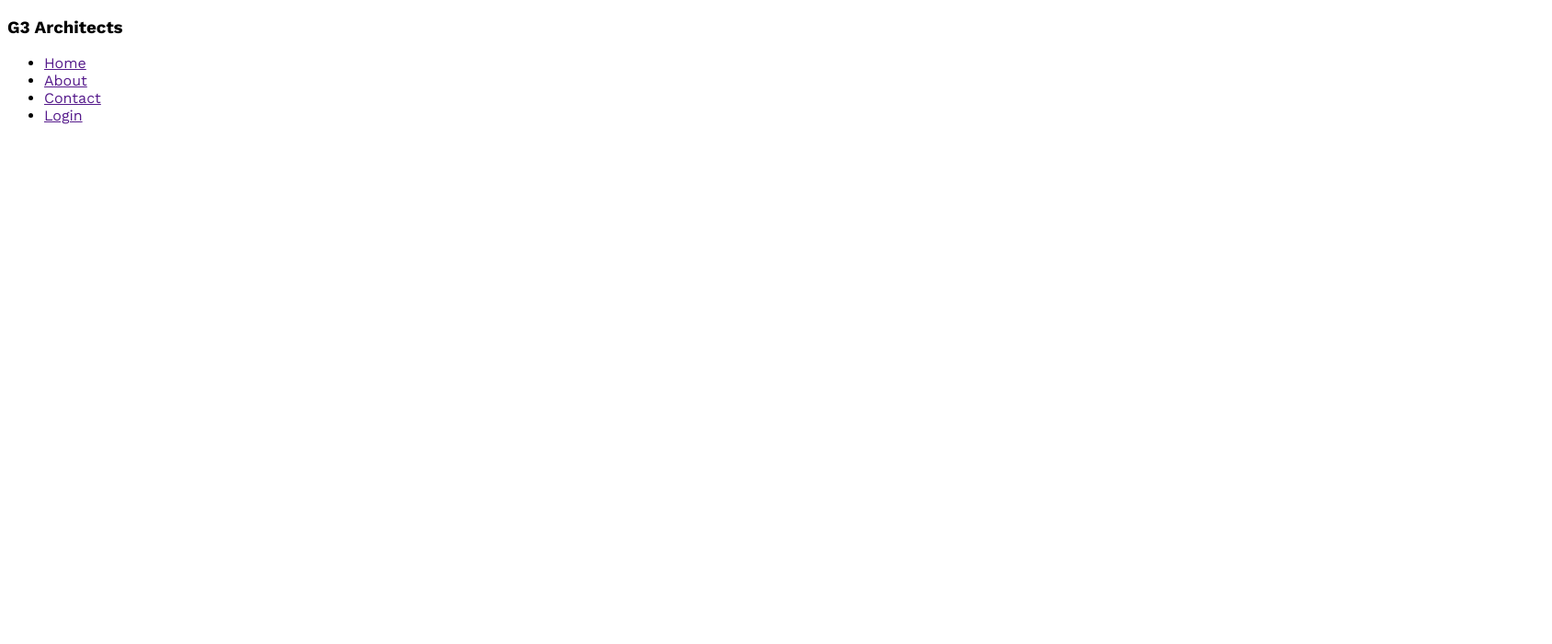
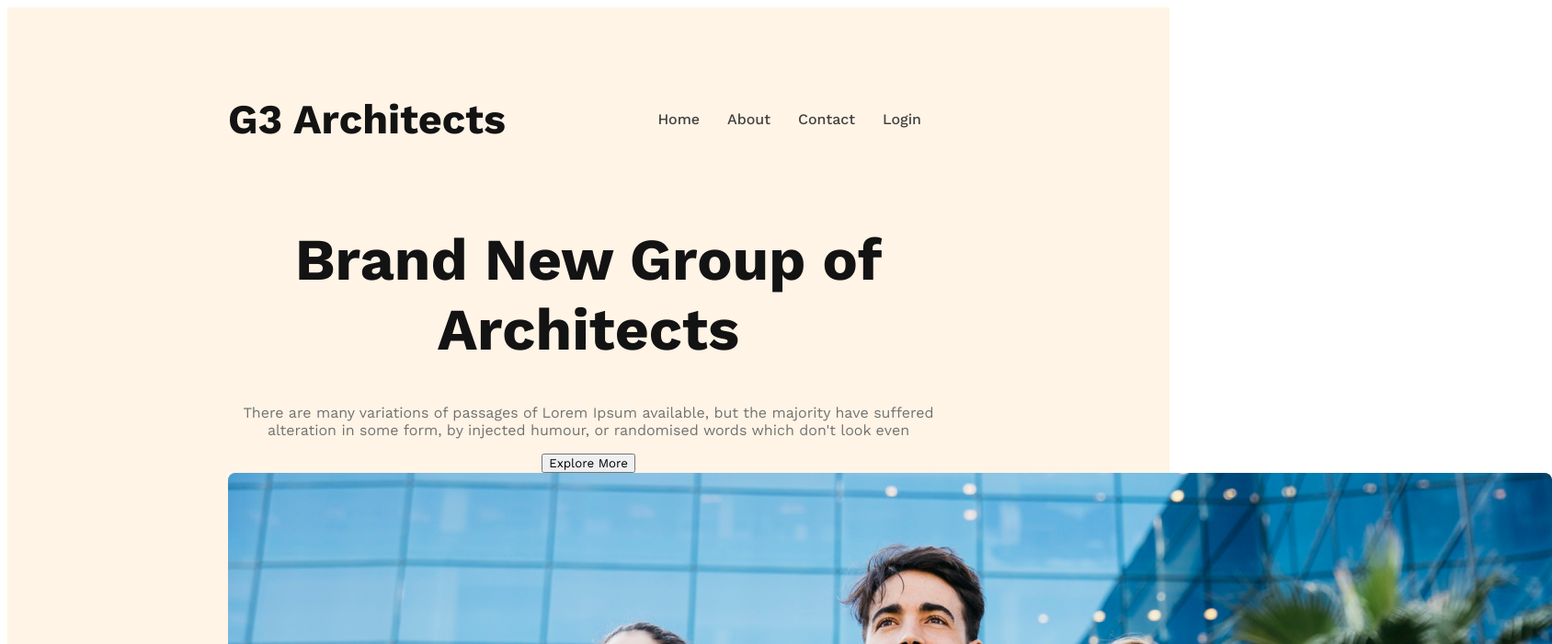
Before and after one commit to IstiyakIfti/g3-architects-website, a plain HTML site: page index.html in a window 1280 px wide. Shown: the top 700 px of the page at 92% size, 1688 px wide, since content can reach past the window. Drawn offline with nearby package versions, Linux system fonts and the light colour scheme.

Commit message:
header and banner primary design

```diff
--- a/index.html
+++ b/index.html
@@ -1,15 +1,17 @@
 <!DOCTYPE html>
 <html lang="en">
+
 <head>
     <meta charset="UTF-8">
     <meta name="viewport" content="width=device-width, initial-scale=1.0">
     <title>G3-Architects-website</title>
     <link rel="stylesheet" href="styles/architect.css">
 </head>
+
 <body>
     <header>
         <nav>
-           <h3>G3 Architects</h3>
+            <h3 class="nav-title">G3 Architects</h3>
             <ul>
                 <li><a href="">Home</a></li>
                 <li><a href="">About</a></li>
@@ -17,6 +19,16 @@
                 <li><a href="">Login</a></li>
             </ul>
         </nav>
+        <div class="banner">
+            <div class="banner-content">
+                <h1 class="banner-title">Brand New Group of Architects </h1>
+                <p class="banner-description">There are many variations of passages of Lorem Ipsum available, but the
+                    majority have suffered alteration in some form, by injected humour, or randomised words which don't
+                    look even</p>
+                <button class="btn-primary">Explore More</button>
+            </div>
+            <img src="images/banner.png" alt="">
+        </div>
     </header>
     <main>
 
@@ -25,4 +37,5 @@
 
     </footer>
 </body>
+
 </html>
--- a/styles/architect.css
+++ b/styles/architect.css
@@ -1,6 +1,62 @@
 /* Work-sans-font from google font  */
 @import url('https://fonts.googleapis.com/css2?family=Work+Sans:wght@400;500;600;700;800&display=swap');
 
+/* shared styles */
 *{
     font-family: 'Work Sans', sans-serif;
 }
+
+.btn-primary{
+
+}
+
+/* header styles */
+header{
+    background: rgba(255, 144, 14, 0.10);
+    padding: 50px 240px;
+}
+
+nav{
+    display: flex;
+    justify-content: space-between;
+    align-items: center;
+}
+
+.nav-title{
+    font-size: 2.8125rem;
+    font-weight: 700;
+    color: #131313;
+}
+
+nav > ul{
+    display: flex;
+}
+
+nav li{
+    list-style: none;
+    margin-right: 30px;
+    font-weight: 500;
+    font-size: 1rem;
+}
+
+nav li a{
+    text-decoration: none;
+    color: #424242;
+}
+
+/* banner styles */
+.banner-content{
+    max-width: 800px;
+    text-align: center;
+    margin: 0 auto;
+}
+
+.banner-title{
+    font-size: 4rem;
+    font-weight: 700;
+    color: #131313;
+}
+
+.banner-description{
+    color: #727272;
+}
```
Lines whose indentation alone changed are shown as unchanged.
